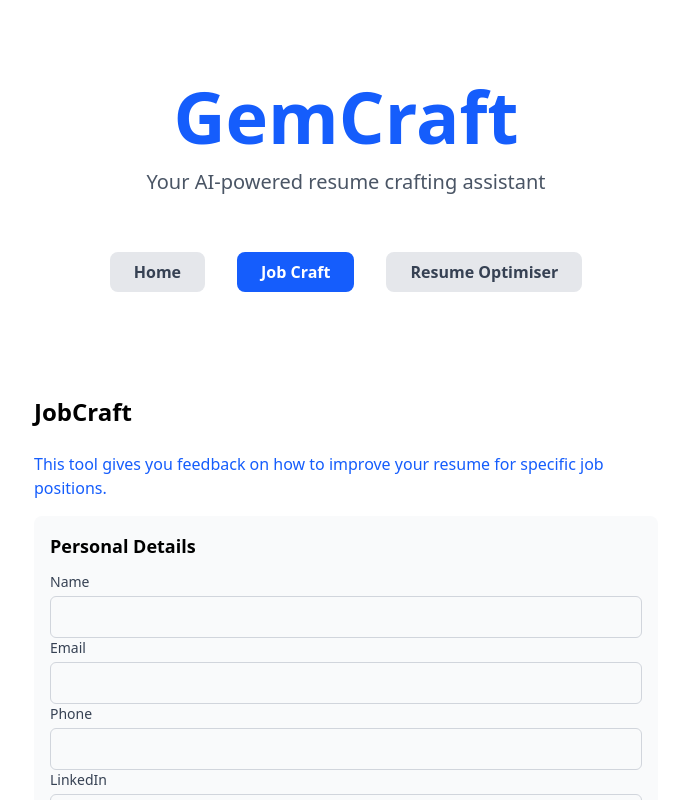
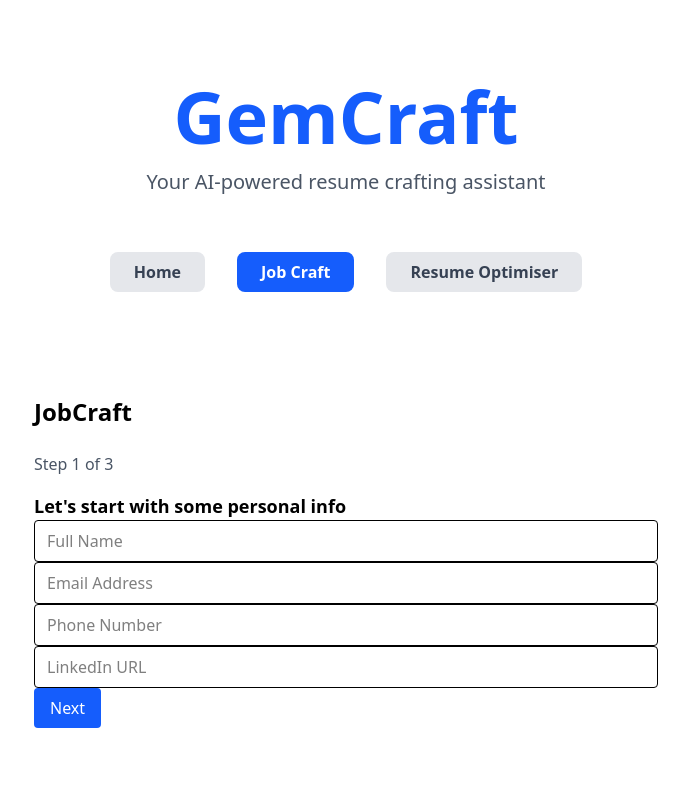
Before and after one commit to samuelajala01/GemCraft, a React (Vite) app: page / in a window 1280 px wide. Both pictures are taken after a click on the button "Job Craft". Shown: the top 800 px of the page, without its empty margins (294-983 px from the left). Built offline with nearby package versions, Linux system fonts and the light colour scheme; no server answers.

Commit message:
min implementation of jobcraft

```diff
--- a/src/Pages/JobCraft.jsx
+++ b/src/Pages/JobCraft.jsx
@@ -2,23 +2,30 @@ import { useState } from "react";
 import { GoogleGenAI } from "@google/genai";
 
 const JobCraft = () => {
+  const [step, setStep] = useState(1);
   const [file, setFile] = useState(null);
   const [summary, setSummary] = useState("");
   const [loading, setLoading] = useState(false);
   const [error, setError] = useState("");
 
-  // Form state
   const [personalDetails, setPersonalDetails] = useState({
     name: "",
     email: "",
     phone: "",
     linkedin: "",
   });
+
+  const [jobTarget, setJobTarget] = useState("");
   const [jobDescription, setJobDescription] = useState("");
 
   const ai = new GoogleGenAI({
-    apiKey: process.env.REACT_APP_GOOGLE_API_KEY,
+    apiKey: "AIzaSyBYNVGnp4OqT19kfHLfvQl3XOvUJg0vaE0",
   });
+
+  const handleInputChange = (e) => {
+    const { name, value } = e.target;
+    setPersonalDetails((prev) => ({ ...prev, [name]: value }));
+  };
 
   const handleFileChange = (event) => {
     const selectedFile = event.target.files[0];
@@ -29,18 +36,6 @@ const JobCraft = () => {
       setError("Please select a PDF file");
       setFile(null);
     }
-  };
-
-  const handleInputChange = (e) => {
-    const { name, value } = e.target;
-    setPersonalDetails(prev => ({
-      ...prev,
-      [name]: value
-    }));
-  };
-
-  const handleJobDescriptionChange = (e) => {
-    setJobDescription(e.target.value);
   };
 
   const convertFileToBase64 = (file) => {
@@ -55,28 +50,14 @@ const JobCraft = () => {
     });
   };
 
-  // Define user prompt for tailoring resumes to job descriptions
-
   const handleSummarize = async () => {
-    if (!file) {
-      setError("Please select a PDF file first");
-      return;
-    }
-
-    if (!jobDescription) {
-      setError("Please enter a job description");
-      return;
-    }
-
     setLoading(true);
     setError("");
 
     try {
-      const base64Data = await convertFileToBase64(file);
-
-      // Merge system instructions + user input into a single prompt
+      const base64Data = file ? await convertFileToBase64(file) : null;
       const userPrompt = `
-  You are a GemCraft tool -JobCraft, a specialized assistant that helps job seekers optimize their resumes for specific job positions. Your task is to create a tailored resume for the user based on the job description provided, and the necessary resume details provided by the user.
+You are a GemCraft tool -JobCraft, a specialized Resume reviewer with decades of experience that helps job seekers optimize their resumes for specific job positions. Your task is to create a tailored resume for the user based on the job description provided, and the following resume details provided by the user.
 
 Personal Details:
 - Name: ${personalDetails.name}
@@ -84,10 +65,10 @@ const JobCraft = () => {
 - Phone: ${personalDetails.phone}
 - LinkedIn: ${personalDetails.linkedin}
 
-  Job Description:
-  ${jobDescription}
+Job Target: ${jobTarget}
+Job Description: ${jobDescription}
 
-  Please analyze my resume PDF (attached) and provide feedback on how I can improve it to match this job description.
+${file ? "Also analyze the attached resume PDF." : "No resume file provided."}
 `;
 
       const contents = [
@@ -95,12 +76,16 @@ const JobCraft = () => {
           role: "user",
           parts: [
             { text: userPrompt },
+            ...(base64Data
+              ? [
                   {
                     inlineData: {
                       mimeType: "application/pdf",
                       data: base64Data,
                     },
                   },
+                ]
+              : []),
           ],
         },
       ];
@@ -110,110 +95,139 @@ const JobCraft = () => {
         contents: contents,
       });
 
-      setSummary(response.text); // note: access response.text via response.response.text
+      setSummary(response.text);
     } catch (err) {
       console.error("API Error:", err);
-      setError("Error processing document: " + err.message);
+      setError("Error: " + err.message);
     } finally {
       setLoading(false);
     }
   };
 
-
   return (
     <div className="max-w-2xl mx-auto p-6">
       <h2 className="text-2xl font-bold mb-6">JobCraft</h2>
-      <p className="text-blue-600 mb-4">This tool gives you feedback on how to improve your resume for specific job positions.</p>
+      <div className="mb-4 text-gray-600">Step {step} of 3</div>
 
-      {/* Form for personal details */}
-      <div className="mb-6 p-4 bg-gray-50 rounded-lg">
-        <h3 className="text-lg font-semibold mb-3">Personal Details</h3>
-        <div className="space-y-3">
-          <div>
-            <label className="block text-sm font-medium text-gray-700 mb-1">Name</label>
+      {step === 1 && (
+        <div className="space-y-4">
+          <h3 className="text-lg font-semibold">
+            Let's start with some personal info
+          </h3>
+          <input
+            name="name"
+            placeholder="Full Name"
+            value={personalDetails.name}
+            onChange={handleInputChange}
+            className="w-full px-3 py-2 border rounded"
+          />
+          <input
+            name="email"
+            placeholder="Email Address"
+            value={personalDetails.email}
+            onChange={handleInputChange}
+            className="w-full px-3 py-2 border rounded"
+          />
+          <input
+            name="phone"
+            placeholder="Phone Number"
+            value={personalDetails.phone}
+            onChange={handleInputChange}
+            className="w-full px-3 py-2 border rounded"
+          />
+          <input
+            name="linkedin"
+            placeholder="LinkedIn URL"
+            value={personalDetails.linkedin}
+            onChange={handleInputChange}
+            className="w-full px-3 py-2 border rounded"
+          />
+          <button
+            className="bg-blue-600 text-white px-4 py-2 rounded"
+            onClick={() => setStep(2)}
+          >
+            Next
+          </button>
+        </div>
+      )}
+
+      {step === 2 && (
+        <div className="space-y-4">
+          <h3 className="text-lg font-semibold">What job are you targeting?</h3>
           <input
             type="text"
-              name="name"
-              value={personalDetails.name}
-              onChange={handleInputChange}
-              className="w-full px-3 py-2 border border-gray-300 rounded-md"
+            placeholder="e.g. Python Backend Developer"
+            value={jobTarget}
+            onChange={(e) => setJobTarget(e.target.value)}
+            className="w-full px-3 py-2 border rounded"
           />
-          </div>
-          <div>
-            <label className="block text-sm font-medium text-gray-700 mb-1">Email</label>
-            <input
-              type="email"
-              name="email"
-              value={personalDetails.email}
-              onChange={handleInputChange}
-              className="w-full px-3 py-2 border border-gray-300 rounded-md"
+          <textarea
+            rows={6}
+            placeholder="Paste job description..."
+            value={jobDescription}
+            onChange={(e) => setJobDescription(e.target.value)}
+            className="w-full px-3 py-2 border rounded"
           />
-          </div>
-          <div>
-            <label className="block text-sm font-medium text-gray-700 mb-1">Phone</label>
-            <input
-              type="tel"
-              name="phone"
-              value={personalDetails.phone}
-              onChange={handleInputChange}
-              className="w-full px-3 py-2 border border-gray-300 rounded-md"
-            />
-          </div>
-          <div>
-            <label className="block text-sm font-medium text-gray-700 mb-1">LinkedIn</label>
-            <input
-              type="text"
-              name="linkedin"
-              value={personalDetails.linkedin}
-              onChange={handleInputChange}
-              className="w-full px-3 py-2 border border-gray-300 rounded-md"
-            />
-          </div>
-        </div>
-      </div>
-
-      {/* Job Description */}
-      <div className="mb-6">
-        <label className="block text-sm font-medium text-gray-700 mb-1">Job Description</label>
-        <textarea
-          value={jobDescription}
-          onChange={handleJobDescriptionChange}
-          rows={6}
-          className="w-full px-3 py-2 border border-gray-300 rounded-md"
-          placeholder="Paste the job description here..."
-        />
-      </div>
-
-      {/* File upload */}
-      <div className="mb-6">
-        <label className="block text-sm font-medium text-gray-700 mb-1">Upload Your Resume (PDF)</label>
           <input
             type="file"
             accept=".pdf"
             onChange={handleFileChange}
-          className="block w-full text-sm text-gray-500 file:mr-4 file:py-2 file:px-4 file:rounded-full file:border-0 file:text-sm file:font-semibold file:bg-blue-50 file:text-blue-700 hover:file:bg-blue-100"
+            className="block"
           />
+          {file && <p className="text-green-600">Selected: {file.name}</p>}
+          <div className="flex gap-3">
+            <button
+              className="bg-gray-400 text-white px-4 py-2 rounded"
+              onClick={() => setStep(1)}
+            >
+              Back
+            </button>
+            <button
+              className="bg-blue-600 text-white px-4 py-2 rounded"
+              onClick={() => setStep(3)}
+            >
+              Next
+            </button>
           </div>
+        </div>
+      )}
 
-      {file && <p className="mb-4 text-green-600">Selected: {file.name}</p>}
-      {error && <p className="mb-4 text-red-600">{error}</p>}
-
+      {step === 3 && (
+        <div className="space-y-4">
+          <h3 className="text-lg font-semibold">
+            Ready to generate your resume?
+          </h3>
+          <p>
+            We'll use the info you've provided to generate a tailored resume.
+          </p>
+          <div className="flex gap-3">
+            <button
+              className="bg-gray-400 text-white px-4 py-2 rounded"
+              onClick={() => setStep(2)}
+            >
+              Back
+            </button>
             <button
               onClick={handleSummarize}
-        disabled={!file || !jobDescription || loading}
-        className="bg-blue-600 text-white px-6 py-2 rounded-lg hover:bg-blue-700 disabled:bg-gray-400 disabled:cursor-not-allowed"
+              disabled={loading}
+              className="bg-blue-600 text-white px-4 py-2 rounded"
             >
-        {loading ? "Processing..." : "Analyze Resume"}
+              {loading ? "Processing..." : "Generate Resume"}
             </button>
+          </div>
+          {error && <p className="text-red-600">{error}</p>}
+        </div>
+      )}
 
       {summary && (
-        <div className="mt-6 p-4 bg-gray-50 rounded-lg">
-          <h3 className="text-lg font-semibold mb-2">Analysis:</h3>
-          <div className="text-gray-700 whitespace-pre-line">{summary}</div>
+        <div className="mt-6 p-4 bg-gray-50 rounded">
+          <h3 className="font-semibold mb-2">AI-Generated Resume:</h3>
+          <pre className="whitespace-pre-wrap text-gray-800">{summary}</pre>
         </div>
       )}
     </div>
   );
 };
 
+
 export default JobCraft;
```
Lines whose indentation alone changed are shown as unchanged.
